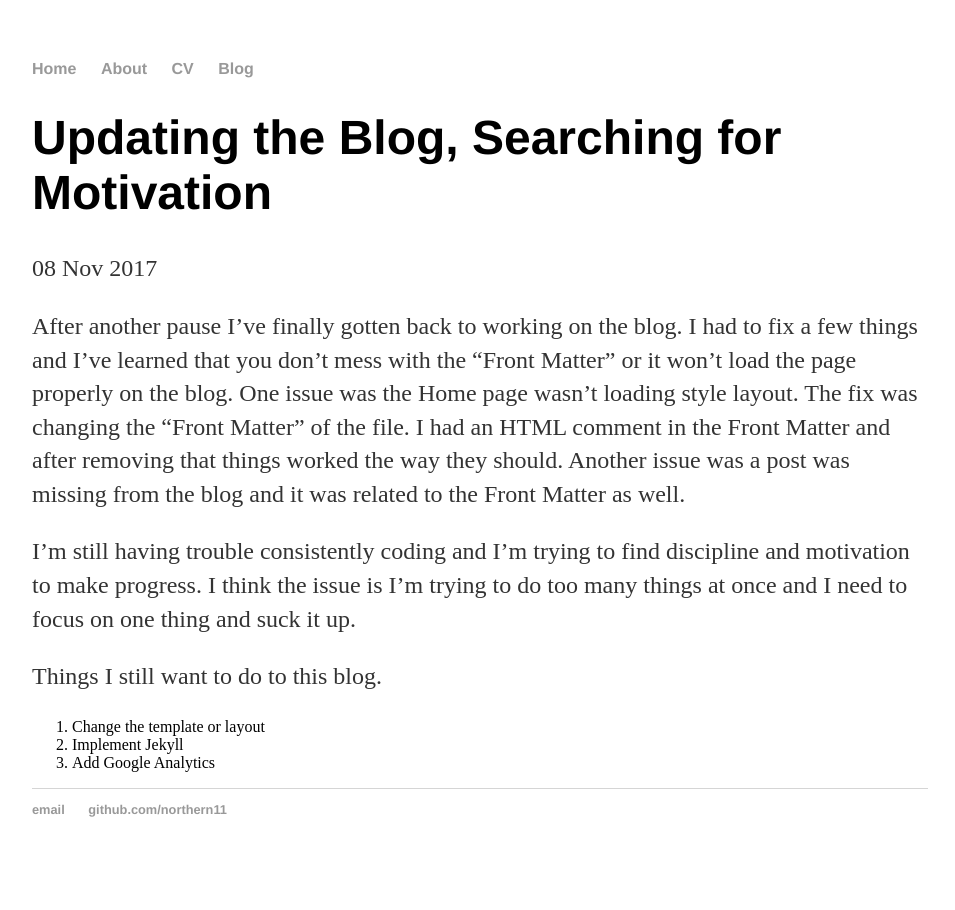
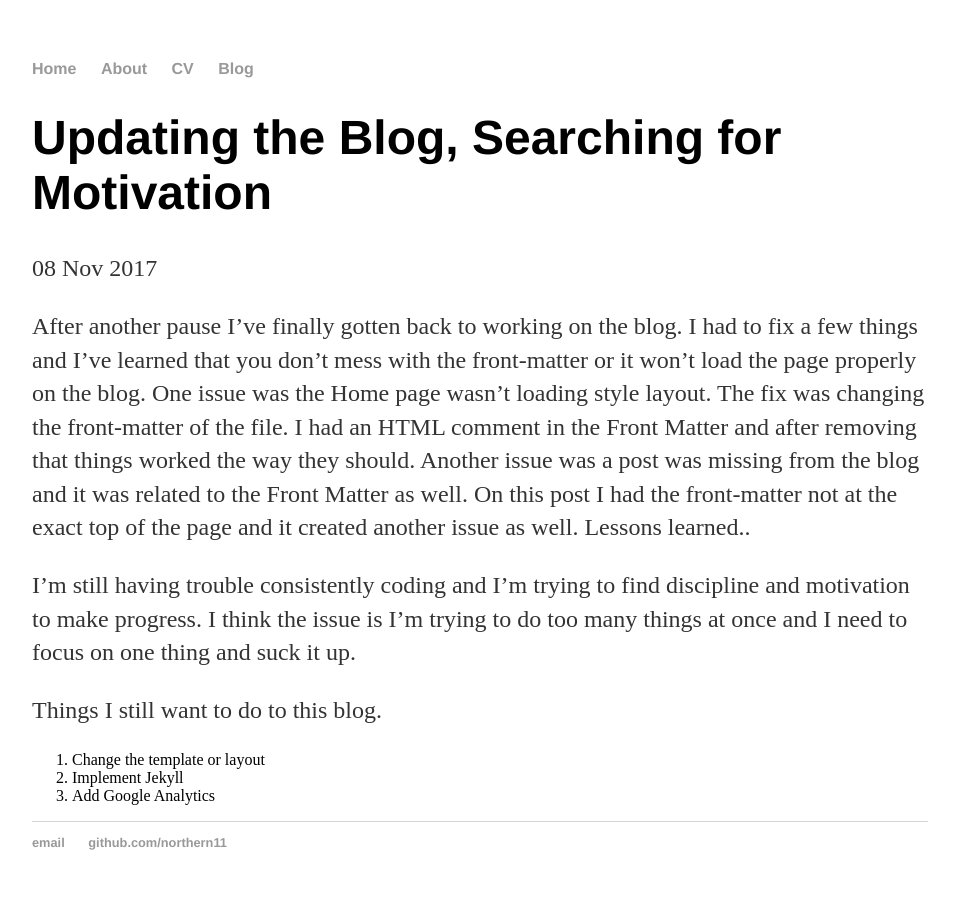
Before and after one commit to northern11/northern11.github.io, a Jekyll site: the page built from _posts/2017-11-05-updating-the-blog.md, in a window 1280 px wide. Shown: the whole page, without its empty margins (160-1115 px from the left). Built offline with Jekyll 4.4.1, drawn with Linux system fonts in a browser that asks for light colours.

Commit message:
Adding more text

```diff
--- a/_posts/2017-11-05-updating-the-blog.md
+++ b/_posts/2017-11-05-updating-the-blog.md
@@ -5,9 +5,9 @@ date: 2017-11-08
 ---
 
 After another pause I've finally gotten back to working on the blog. I had to fix a few things and I've learned that you don't mess
-with the "Front Matter" or it won't load the page properly on the blog. One issue was the Home page wasn't loading style layout.
-The fix was changing the "Front Matter" of the file. I had an HTML comment in the Front Matter and after removing that things worked
-the way they should. Another issue was a post was missing from the blog and it was related to the Front Matter as well.
+with the front-matter or it won't load the page properly on the blog. One issue was the Home page wasn't loading style layout.
+The fix was changing the front-matter of the file. I had an HTML comment in the Front Matter and after removing that things worked
+the way they should. Another issue was a post was missing from the blog and it was related to the Front Matter as well. On this post I had the front-matter not at the exact top of the page and it created another issue as well. Lessons learned..
 
 I'm still having trouble consistently coding and I'm trying to find discipline and motivation to make progress. I think the issue
 is I'm trying to do too many things at once and I need to focus on one thing and suck it up.
```
